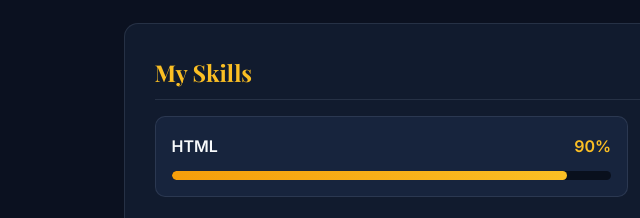
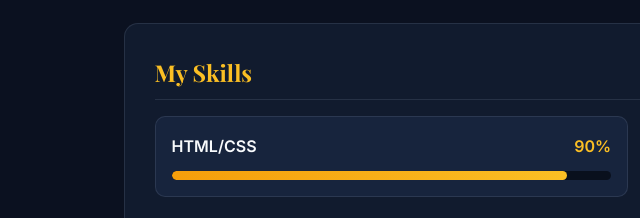
Before and after one commit to cyusoyaestrella-bot/Project--2, a plain HTML site: page index.html in a window 1280 px wide. Shown: the part 1464-1682 px from the top of the page, 0-640 px from the left. Drawn offline with nearby package versions, Linux system fonts and the light colour scheme.

Commit message:
Update index

```diff
--- a/index.html
+++ b/index.html
@@ -102,7 +102,7 @@
 
         <div class="skill-item">
             <div class="skill-info">
-                <span>HTML</span>
+                <span>HTML/CSS</span>
                 <span>90%</span>
             </div>
             <div class="skill-bar">
```
